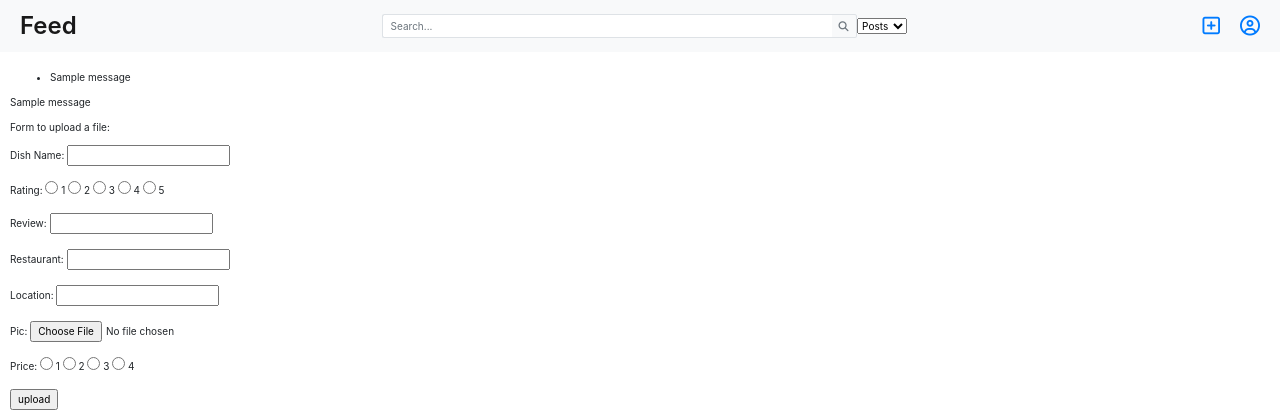
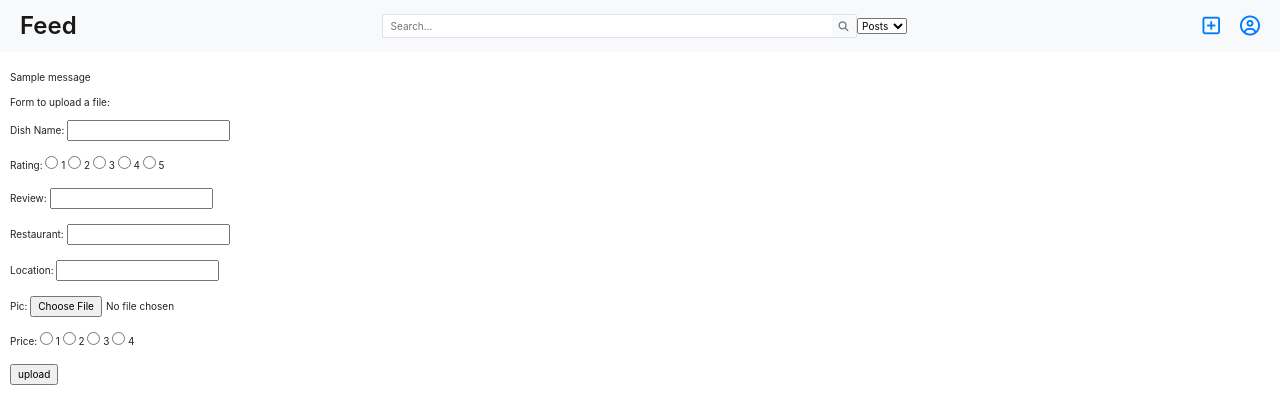
Before and after one commit to aliciajlee/feed2, a Flask app: page /upload/ in a window 1280 px wide. Shown: the top 420 px of the page. Run offline with Flask 2, Linux system fonts and the light colour scheme; the visitor is signed in with stand-in values (Sample User, id 1); one stand-in notice (Sample message) is shown; some libraries are stand-ins or nearby versions.

Commit message:
something

```diff
--- a/templates/nav.html
+++ b/templates/nav.html
@@ -56,20 +56,6 @@
 
     {% endblock %}
 
-    {% block flash %}
-    <div id="flashes">
-        {% with messages = get_flashed_messages() %}
-        {% if messages %}
-          <ul class="flash">
-          {% for message in messages %}
-            <li>{{ message }}</li>
-          {% endfor %}
-          </ul>
-        {% endif %}
-        {% endwith %}
-      </div>
-    {% endblock %}
-
     {% block content %}
 
     {% endblock %}
```
